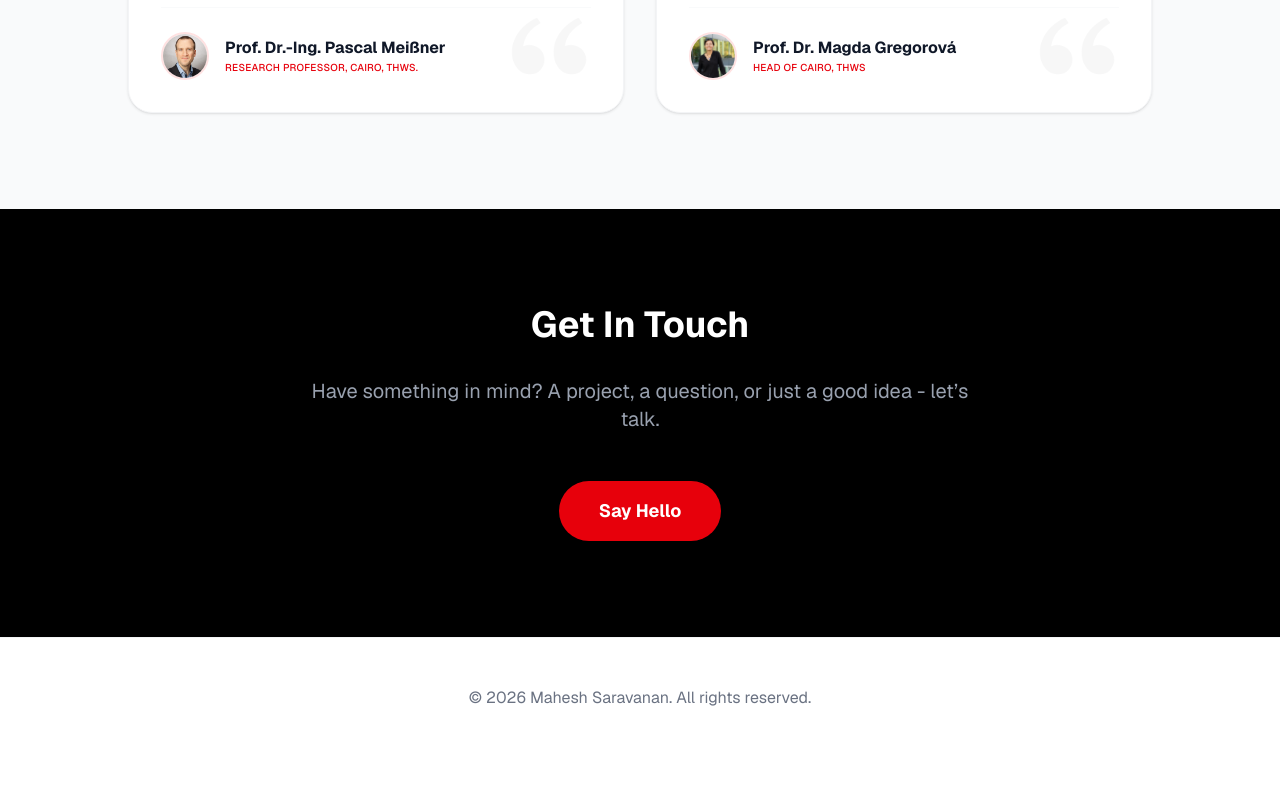
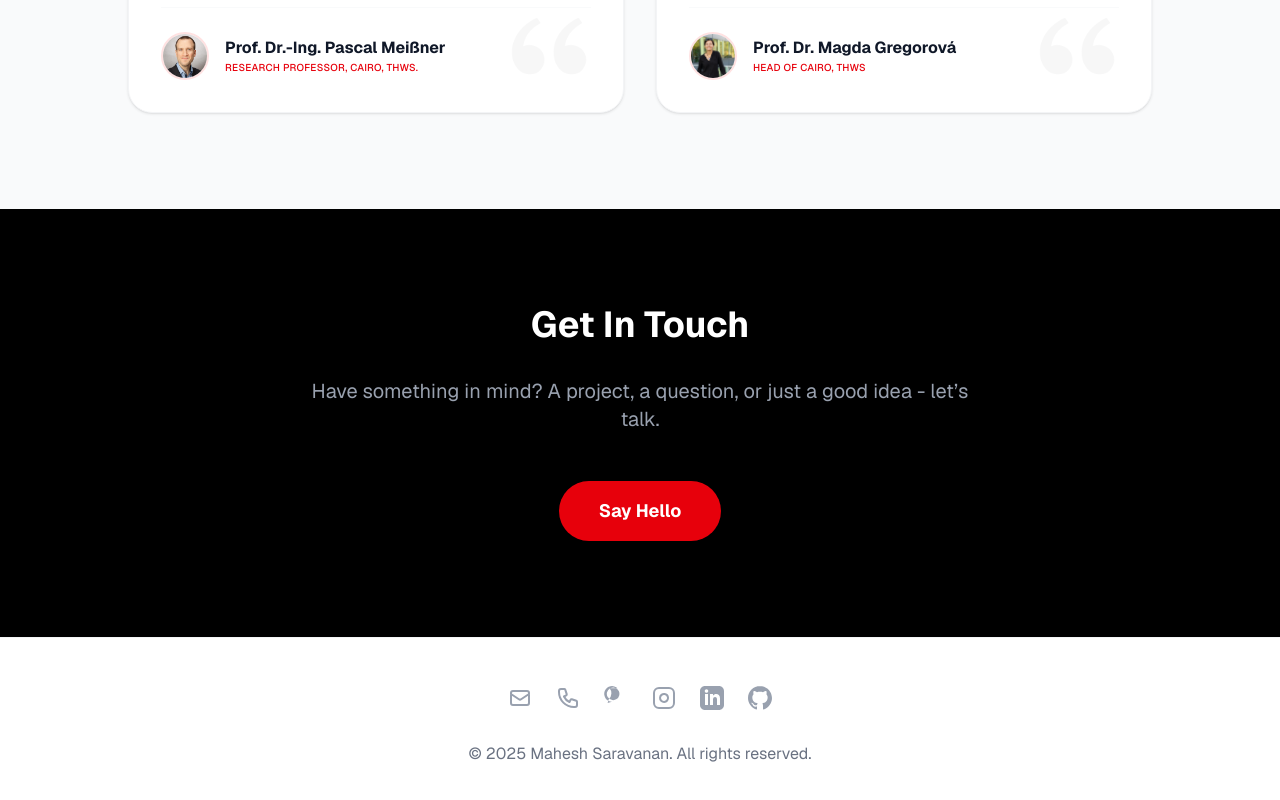
Before and after one commit to Mahesh-Saravanan/Personal-site, a Next.js app: page /en in a window 1280 px wide. Shown: the part 5571-6371 px from the top of the page. Before the commit the page ends 6329 px from the top, so only its background shows below. Built offline with nearby package versions, Linux system fonts and the light colour scheme.

Commit message:
Fixed footer

```diff
--- a/app/[locale]/page.tsx
+++ b/app/[locale]/page.tsx
@@ -159,6 +159,46 @@ export default function Home() {
             }
         }, 10);
     };
+
+    const socialLinks = [
+        {
+            label: "Mail",
+            href: "mailto:maheshhss750@gmail.com",
+            icon: <path strokeLinecap="round" strokeLinejoin="round" strokeWidth={2} d="M3 8l7.89 5.26a2 2 0 002.22 0L21 8M5 19h14a2 2 0 002-2V7a2 2 0 00-2-2H5a2 2 0 00-2 2v10a2 2 0 002 2z" />,
+            desc: "maheshhss750@gmail.com"
+        },
+        {
+            label: "Phone",
+            href: "tel:+919787330275",
+            icon: <path strokeLinecap="round" strokeLinejoin="round" strokeWidth={2} d="M3 5a2 2 0 012-2h3.28a1 1 0 01.948.684l1.498 4.493a1 1 0 01-.502 1.21l-2.257 1.13a11.042 11.042 0 005.516 5.516l1.13-2.257a1 1 0 011.21-.502l4.493 1.498a1 1 0 01.684.949V19a2 2 0 01-2 2h-1C9.716 21 3 14.284 3 6V5z" />,
+            desc: "+91 9787330275"
+        },
+        {
+            label: "WhatsApp",
+            href: "https://wa.me/919787330275",
+            icon: <path d="M13.601 2.326A7.854 7.854 0 1 0 7.926 15.75l-4.326 1.341 1.4-4.22a7.84 7.84 0 0 0 .601-10.545zM8.3 14.1a6.3 6.3 0 1 1 3.2-12.08 6.3 6.3 0 0 1-3.2 12.08z" fill="currentColor" />,
+            desc: "Chat Now",
+            isWhatsApp: true
+        },
+        {
+            label: "Instagram",
+            href: "https://www.instagram.com/mahesh_saravanan_/",
+            icon: <g><rect x="2" y="2" width="20" height="20" rx="5" ry="5" /><path d="M16 11.37A4 4 0 1112.63 8 4 4 0 0116 11.37z" /><line x1="17.5" y1="6.5" x2="17.51" y2="6.5" /></g>,
+            desc: "@mahesh_saravanan_"
+        },
+        {
+            label: "LinkedIn",
+            href: "https://www.linkedin.com/in/mahesh-saravanan-/",
+            icon: <path d="M19 0h-14c-2.761 0-5 2.239-5 5v14c0 2.761 2.239 5 5 5h14c2.762 0 5-2.239 5-5v-14c0-2.761-2.238-5-5-5zm-11 19h-3v-11h3v11zm-1.5-12.268c-.966 0-1.75-.79-1.75-1.764s.784-1.764 1.75-1.764 1.75.79 1.75 1.764-.783 1.764-1.75 1.764zm13.5 12.268h-3v-5.604c0-3.368-4-3.113-4 0v5.604h-3v-11h3v1.765c1.396-2.586 7-2.777 7 2.476v6.759z" />,
+            desc: "Professional"
+        },
+        {
+            label: "GitHub",
+            href: "https://github.com/Mahesh-Saravanan",
+            icon: <path d="M12 0c-6.626 0-12 5.373-12 12 0 5.302 3.438 9.8 8.207 11.387.599.111.793-.261.793-.577v-2.234c-3.338.726-4.042-1.416-4.042-1.416-.546-1.387-1.333-1.756-1.333-1.756-1.089-.745.083-.729.083-.729 1.205.084 1.839 1.237 1.839 1.237 1.07 1.834 2.807 1.304 3.492.997.107-.775.418-1.305.762-1.604-2.665-.305-5.467-1.334-5.467-5.931 0-1.311.469-2.381 1.236-3.221-.124-.303-.535-1.524.117-3.176 0 0 1.008-.322 3.301 1.23.957-.266 1.983-.399 3.003-.404 1.02.005 2.047.138 3.006.404 2.291-1.552 3.297-1.23 3.297-1.23.653 1.653.242 2.874.118 3.176.77.84 1.235 1.911 1.235 3.221 0 4.609-2.807 5.624-5.479 5.921.43.372.823 1.102.823 2.222v3.293c0 .319.192.694.801.576 4.765-1.589 8.199-6.086 8.199-11.386 0-6.627-5.373-12-12-12z" />,
+            desc: "Mahesh-Saravanan"
+        },
+    ];
 
     const careerJourney = [
 
@@ -636,45 +676,7 @@ export default function Home() {
                                         exit={{ opacity: 0 }}
                                         className="flex flex-wrap lg:flex-nowrap justify-center gap-4 w-full max-w-6xl mt-8 px-4"
                                     >
-                                        {[
-                                            {
-                                                label: "Mail",
-                                                href: "mailto:maheshhss750@gmail.com",
-                                                icon: <path strokeLinecap="round" strokeLinejoin="round" strokeWidth={2} d="M3 8l7.89 5.26a2 2 0 002.22 0L21 8M5 19h14a2 2 0 002-2V7a2 2 0 00-2-2H5a2 2 0 00-2 2v10a2 2 0 002 2z" />,
-                                                desc: "maheshhss750@gmail.com"
-                                            },
-                                            {
-                                                label: "Phone",
-                                                href: "tel:+919787330275",
-                                                icon: <path strokeLinecap="round" strokeLinejoin="round" strokeWidth={2} d="M3 5a2 2 0 012-2h3.28a1 1 0 01.948.684l1.498 4.493a1 1 0 01-.502 1.21l-2.257 1.13a11.042 11.042 0 005.516 5.516l1.13-2.257a1 1 0 011.21-.502l4.493 1.498a1 1 0 01.684.949V19a2 2 0 01-2 2h-1C9.716 21 3 14.284 3 6V5z" />,
-                                                desc: "+91 9787330275"
-                                            },
-                                            {
-                                                label: "WhatsApp",
-                                                href: "https://wa.me/919787330275",
-                                                icon: <path d="M17.472 14.382c-.297-.149-1.758-.867-2.03-.967-.273-.099-.471-.148-.67.15-.197.297-.767.966-.94 1.164-.173.199-.347.223-.644.075-.297-.15-1.255-.463-2.39-1.475-.883-.788-1.48-1.761-1.653-2.059-.173-.297-.018-.458.13-.606.134-.298-.347.446-.52.149-.174.198-.298.298-.497.099-.198.05-.371-.025-.52-.075-.149-.669-1.612-.916-2.207-.242-.579-.487-.5-.669-.51-.173-.008-.371-.01-.57-.01-.198 0-.52.074-.792.372-.272.297-1.04 1.016-1.04 2.479 0 1.462 1.065 2.875 1.213 3.074.149.198 2.096 3.2 5.077 4.487.709.306 1.262.489 1.694.625.712.227 1.36.195 1.871.118.571-.085 1.758-.719 2.006-1.413.248-.694.248-1.289.173-1.413-.074-.124-.272-.198-.57-.347m-5.421 7.403h-.004a9.87 9.87 0 01-5.031-1.378l-.361-.214-3.741.982.998-3.648-.235-.374a9.86 9.86 0 01-1.51-5.26c.001-5.45 4.436-9.884 9.888-9.884 2.64 0 5.122 1.03 6.988 2.898a9.825 9.825 0 012.893 6.994c-.003 5.45-4.437 9.884-9.885 9.884m8.413-18.297A11.815 11.815 0 0012.05 0C5.495 0 .16 5.335.157 11.892c0 2.096.547 4.142 1.588 5.945L.057 24l6.305-1.654a11.882 11.882 0 005.683 1.448h.005c6.554 0 11.89-5.335 11.893-11.893a11.821 11.821 0 00-3.48-8.413z" />,
-                                                desc: "Chat Now",
-                                                isWhatsApp: true
-                                            },
-                                            {
-                                                label: "Instagram",
-                                                href: "https://www.instagram.com/mahesh_saravanan_/",
-                                                icon: <g><rect x="2" y="2" width="20" height="20" rx="5" ry="5" /><path d="M16 11.37A4 4 0 1112.63 8 4 4 0 0116 11.37z" /><line x1="17.5" y1="6.5" x2="17.51" y2="6.5" /></g>,
-                                                desc: "@mahesh_saravanan_"
-                                            },
-                                            {
-                                                label: "LinkedIn",
-                                                href: "https://www.linkedin.com/in/mahesh-saravanan-/",
-                                                icon: <path d="M19 0h-14c-2.761 0-5 2.239-5 5v14c0 2.761 2.239 5 5 5h14c2.762 0 5-2.239 5-5v-14c0-2.761-2.238-5-5-5zm-11 19h-3v-11h3v11zm-1.5-12.268c-.966 0-1.75-.79-1.75-1.764s.784-1.764 1.75-1.764 1.75.79 1.75 1.764-.783 1.764-1.75 1.764zm13.5 12.268h-3v-5.604c0-3.368-4-3.113-4 0v5.604h-3v-11h3v1.765c1.396-2.586 7-2.777 7 2.476v6.759z" />,
-                                                desc: "Professional"
-                                            },
-                                            {
-                                                label: "GitHub",
-                                                href: "https://github.com/Mahesh-Saravanan",
-                                                icon: <path d="M12 0c-6.626 0-12 5.373-12 12 0 5.302 3.438 9.8 8.207 11.387.599.111.793-.261.793-.577v-2.234c-3.338.726-4.042-1.416-4.042-1.416-.546-1.387-1.333-1.756-1.333-1.756-1.089-.745.083-.729.083-.729 1.205.084 1.839 1.237 1.839 1.237 1.07 1.834 2.807 1.304 3.492.997.107-.775.418-1.305.762-1.604-2.665-.305-5.467-1.334-5.467-5.931 0-1.311.469-2.381 1.236-3.221-.124-.303-.535-1.524.117-3.176 0 0 1.008-.322 3.301 1.23.957-.266 1.983-.399 3.003-.404 1.02.005 2.047.138 3.006.404 2.291-1.552 3.297-1.23 3.297-1.23.653 1.653.242 2.874.118 3.176.77.84 1.235 1.911 1.235 3.221 0 4.609-2.807 5.624-5.479 5.921.43.372.823 1.102.823 2.222v3.293c0 .319.192.694.801.576 4.765-1.589 8.199-6.086 8.199-11.386 0-6.627-5.373-12-12-12z" />,
-                                                desc: "Mahesh-Saravanan"
-                                            },
-                                        ].map((link, i) => (
+                                        {socialLinks.map((link, i) => (
                                             <motion.a
                                                 key={link.label}
                                                 initial={{ opacity: 0, y: 20 }}
@@ -838,8 +840,24 @@ export default function Home() {
             </main>
 
             <footer className="bg-white border-t border-gray-100 py-12 text-center">
+                <div className="flex justify-center gap-6 mb-8">
+                    {socialLinks.map((link) => (
+                        <a
+                            key={link.label}
+                            href={link.href}
+                            target={link.href.startsWith('http') ? "_blank" : undefined}
+                            rel={link.href.startsWith('http') ? "noopener noreferrer" : undefined}
+                            className="text-gray-400 hover:text-red-600 transition-colors"
+                            aria-label={link.label}
+                        >
+                            <svg className="w-6 h-6" fill={link.isWhatsApp || link.label === "LinkedIn" || link.label === "GitHub" ? "currentColor" : "none"} stroke={link.isWhatsApp || link.label === "LinkedIn" || link.label === "GitHub" ? "none" : "currentColor"} viewBox="0 0 24 24" strokeWidth={2}>
+                                {link.icon}
+                            </svg>
+                        </a>
+                    ))}
+                </div>
                 <p className="text-gray-500">
-                    © {new Date().getFullYear()} Mahesh Saravanan. All rights reserved.
+                    © 2025 Mahesh Saravanan. All rights reserved.
                 </p>
             </footer>
         </div>
```
